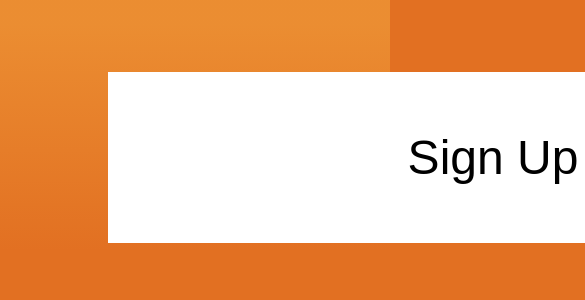
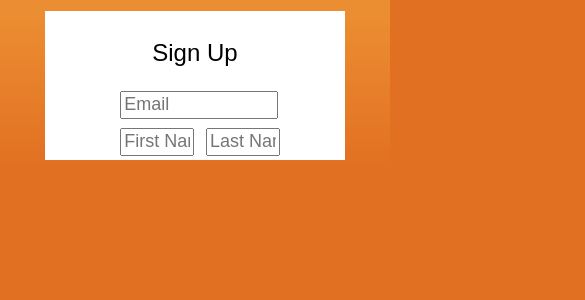
Before and after one commit to MatthewCrutcher/Cat-Bloggers, a React (Create React App) app: page /signup in a window 390 px wide. Shown: the top 300 px of the page, 585 px wide, since content can reach past the window. Built offline with nearby package versions, Linux system fonts and the light colour scheme.

Commit message:
Wrote many media querries to handle form responsivness

```diff
--- a/src/components/SignUp.css
+++ b/src/components/SignUp.css
@@ -20,15 +20,123 @@ body {
 
 .signUpForm {
   background-color: white;
-  width: 770px;
-  height: fit-content;
-  margin-top: 72px;
-  margin-left: 100px;
-  padding-top: 10px;
-  padding-bottom: 10px;
+  width: 800px;
+
+  margin-top: 3%;
+  margin-left: 6%;
+  padding-top: 1%;
+  padding-bottom: 1%;
 }
 
 .formTitle {
-  font-size: 48px;
+  font-size: 2.5rem;
   text-align: center;
 }
+
+.emailInput {
+  margin-left: 25%;
+  width: 50%;
+  height: 45px;
+  font-size: 24px;
+}
+
+.firstNameInput {
+  margin-left: 25%;
+  width: 22%;
+  height: 45px;
+  font-size: 24px;
+}
+
+.lastNameInput {
+  margin-left: 5%;
+  width: 22%;
+  height: 45px;
+  font-size: 24px;
+}
+
+@media screen and (max-width: 1500px) {
+  .signUpForm {
+    background-color: white;
+    width: 500px;
+    margin-top: 3%;
+    margin-left: 6%;
+    padding-top: 1%;
+    padding-bottom: 1%;
+  }
+  .formTitle {
+    font-size: 2rem;
+    text-align: center;
+  }
+
+  .emailInput {
+    margin-left: 25%;
+    width: 50%;
+    height: 25px;
+    font-size: 20px;
+  }
+
+  .firstNameInput {
+    margin-left: 25%;
+    width: 22%;
+    height: 25px;
+    font-size: 20px;
+  }
+
+  .lastNameInput {
+    margin-left: 4.5%;
+    width: 22%;
+    height: 25px;
+    font-size: 20px;
+  }
+}
+
+@media screen and (max-width: 950px) {
+  .signUpForm {
+    background-color: white;
+    width: 400px;
+    margin-top: 3%;
+    margin-left: 6%;
+    padding-top: 1%;
+    padding-bottom: 1%;
+  }
+  .formTitle {
+    font-size: 1.8rem;
+    text-align: center;
+  }
+
+  .emailInput {
+    margin-left: 25%;
+    width: 50%;
+    height: 22px;
+    font-size: 18px;
+  }
+
+  .firstNameInput {
+    margin-left: 25%;
+    width: 22%;
+    height: 22px;
+    font-size: 18px;
+  }
+
+  .lastNameInput {
+    margin-left: 4%;
+    width: 22%;
+    height: 22px;
+    font-size: 18px;
+  }
+}
+
+@media screen and (max-width: 800px) {
+  .signUpForm {
+    background-color: white;
+    width: 80%;
+    margin-top: 3%;
+    margin-left: 10%;
+    padding-top: 1%;
+    padding-bottom: 1%;
+  }
+  .formTitle {
+    font-size: 1.5em;
+    text-align: center;
+  }
+}
--- a/src/components/SignUp.js
+++ b/src/components/SignUp.js
@@ -6,9 +6,16 @@ import "./SignUp.css";
 export default class SignUp extends Component {
   render() {
     return (
-      <div>
-        <form className="signUpForm">
+      <div className="signUpForm">
+        <form>
           <p className="formTitle">Sign Up</p>
+          <div style={{ "padding-bottom": "3%" }}>
+            <input className="emailInput" placeholder="Email"></input>
+          </div>
+          <div>
+            <input className="firstNameInput" placeholder="First Name" />
+            <input className="lastNameInput" placeholder="Last Name" />
+          </div>
         </form>
       </div>
     );
```
